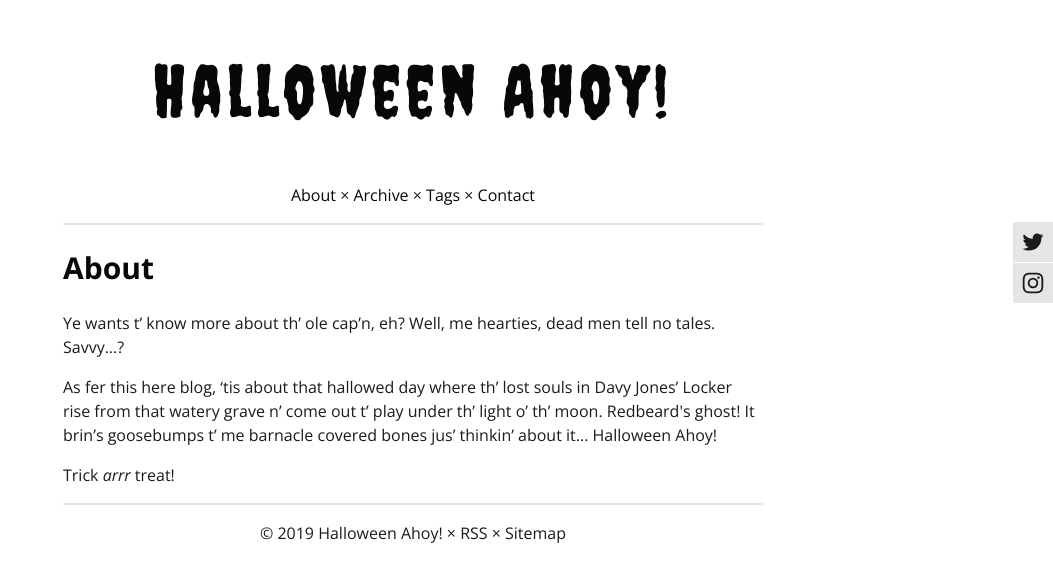
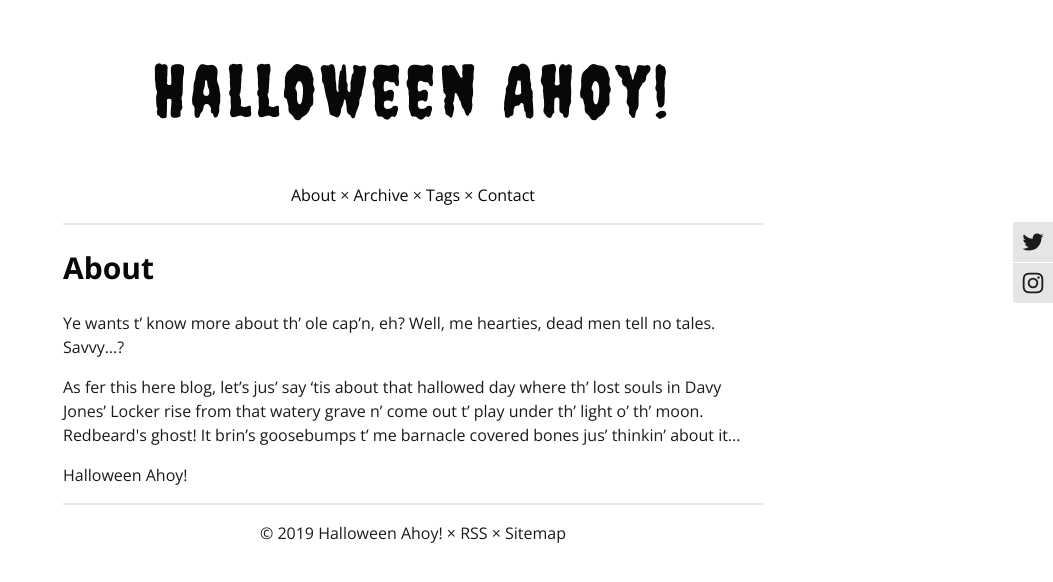
Before and after one commit to halloweenahoy/halloweenahoy.github.io, a Jekyll site: the page built from about.html, in a window 1280 px wide. Shown: the top 582 px of the page, without its empty margins (227-1280 px from the left). Built offline with Jekyll 4.4.1, drawn with Linux system fonts in a browser that asks for light colours; comment, search, counter and statistics services are not loaded.

Commit message:
Update about.html

```diff
--- a/about.html
+++ b/about.html
@@ -8,6 +8,6 @@ description: About Halloween Ahoy!
 
 <p>Ye wants t’ know more about th’ ole cap’n, eh? Well, me hearties, dead men tell no tales. Savvy...?</p>
 
-<p>As fer this here blog, ‘tis about that hallowed day where th’ lost souls in Davy Jones’ Locker rise from that watery grave n’ come out t’ play under th’ light o’ th’ moon. Redbeard's ghost! It brin’s goosebumps t’ me barnacle covered bones jus’ thinkin’ about it... Halloween Ahoy!</p>
+<p>As fer this here blog, let’s jus’ say ‘tis about that hallowed day where th’ lost souls in Davy Jones’ Locker rise from that watery grave n’ come out t’ play under th’ light o’ th’ moon. Redbeard's ghost! It brin’s goosebumps t’ me barnacle covered bones jus’ thinkin’ about it...</p>
 
-<p>Trick <i>arrr</i> treat!</p>
+<p>Halloween Ahoy!</p>
```
